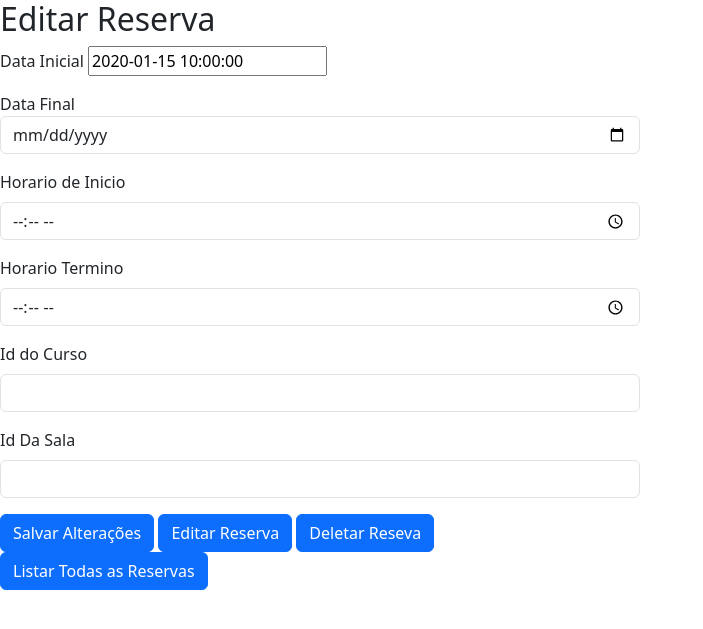
After one commit to dsdaniel-santana/sistema_agenda, a PHP site: page /editar_reserva.php?id=1 in a window 1280 px wide. The commit adds this page. Shown: the top 629 px of the page, without its empty margins (0-703 px from the left). Run offline with PHP 8.4, Linux system fonts and the light colour scheme; tables that the repository leaves empty hold one stand-in row (values such as "Sample post").

Commit message:
atualizando pdo

```diff
--- a/backend/dao/reservaDAO.php
+++ b/backend/dao/reservaDAO.php
@@ -35,6 +35,38 @@ class reservaDAO implements BaseDAO {
     }
   }
 
+//   public function getById($id){
+//     try{
+//         $sql = "SELECT * FROM reserva WHERE Id= :id";
+
+//         $stmt = $this->db->prepare($sql);
+
+//         $stmt->execute();
+
+//         $reservas = $stmt->fetchAll(PDO::FETCH_ASSOC);
+
+
+//         return array_map(function ($reserva) {
+//             return new reserva(
+//               $result['id'],
+//                        $result['data_incial'],
+//                        $result['data_final'],
+//                        $result['hora_inicio'],
+//                        $result['hora_finaliza'],
+//                        $result['curso_id'],
+//                        $result['sala_id']
+//             );
+//         }, $reservas);
+//     } catch (PDOException $e) {
+//         return [ ];
+//     }
+// }
+
+
+
+
+
+
   public function getAll(){
     try{
         $sql = "SELECT * FROM reserva";
@@ -51,7 +83,7 @@ class reservaDAO implements BaseDAO {
 
         return array_map(function ($reserva) {
             return new reserva(
-                null,
+                $reserva['id'],
                 $reserva['data_incial'],
                 $reserva['data_final'],
                 $reserva['hora_inicio'],
@@ -65,35 +97,12 @@ class reservaDAO implements BaseDAO {
     }
 }
 
-  // public function getAll(){
-  //   try {
-  //     $sql = "SELECT *FROM reserva";
-  //     $stmt = $this->db->prepare($sql);
-  //     $grupos = [];
-
-  //     while ($row = $stmt->fetch(PDO::FETCH_ASSOC)){
-  //           $grupos = new reserva(
-  //             null,
-  //             $row['data_incial'],
-  //             $row['data_final'],
-  //             $row['hora_inicio'],
-  //             $row['hora_finaliza'],
-  //             $row['curso_id'],
-  //             $row['sala_id']
-  //           );
-  //     }
-
-  //     return $grupos;
-  //   }catch (PDOException $e){
-  //     return [];
-  //   }
-  // }
 
 
   public function create($reserva) {
     try {
       $sql = "INSERT INTO reserva (data_incial, data_final, hora_inicio, hora_finaliza, curso_id, sala_id)
-      VALUES (:data_incial, :data_final, CURRENT_TIMESTAMP, :hora_inicio, :hora_finaliza, :curso_id, :sala_id)";
+      VALUES (:data_incial, :data_final, :hora_inicio, :hora_finaliza, :curso_id, :sala_id)";
 
       $stmt = $this->db->prepare($sql);
 
--- /dev/null
+++ b/editar_reserva.php
@@ -0,0 +1,97 @@
+<?php
+require_once 'backend/config/database.php';
+require_once 'backend/dao/reservaDAO.php';
+require_once 'backend/entity/reserva.php';
+
+$reservaDao = new reservaDAO();
+
+if (isset($_GET['id'])) {
+    $reservaid = $_GET['id'];
+    $reserva = $reservaDao->getById($reservaid);
+
+    if (!$reserva) {
+        echo "Reserva não encontrado.";
+        exit;
+    }
+} else {
+    echo "ID da reserva não fornecido.";
+    exit;
+}
+
+
+?>
+
+<!DOCTYPE html>
+<html lang="pt-br">
+
+<head>
+    <meta charset="UTF-8">
+    <meta name="viewport" content="width=device-width, initial-scale=1.0">
+    <title>Editar Reverva PHP</title>
+    <!--Bootstrap CDN-->
+    <link href="https://cdn.jsdelivr.net/npm/bootstrap@5.3.3/dist/css/bootstrap.min.css" rel="stylesheet" integrity="sha384-QWTKZyjpPEjISv5WaRU9OFeRpok6YctnYmDr5pNlyT2bRjXh0JMhjY6hW+ALEwIH" crossorigin="anonymous">
+
+    <!--Font Awesome CDN-->
+    <link rel="stylesheet" href="https://cdnjs.cloudflare.com/ajax/libs/font-awesome/6.5.2/css/all.min.css" integrity="sha512-SnH5WK+bZxgPHs44uWIX+LLJAJ9/2PkPKZ5QiAj6Ta86w+fsb2TkcmfRyVX3pBnMFcV7oQPJkl9QevSCWr3W6A==" crossorigin="anonymous" referrerpolicy="no-referrer" />
+
+</head>
+
+<body>
+
+    <div class="col-md-6">
+        <h2>Editar Reserva</h2>
+        <form action="" method="post">
+        <input type="hidden" name="type" value="register">
+            <div class="mb-3">
+                <label for="new_data_incial">Data Inicial</label>
+                <!-- <input type="date" class="form-control" id="new_data_incial" name="new_data_incial" > -->
+                <input type="text" id="nome" name="nome" value="<?php echo htmlspecialchars($reserva->getDataIncial(), ENT_QUOTES, 'UTF-8'); ?>">
+            </div>
+
+            <div class="mb-3">
+                <label for="new_data_final">Data Final</label>
+                <input type="date" class="form-control" id="new_data_final" name="new_data_final" >
+            </div>
+
+            <div class="mb-3">
+                <label for="new_hora_inicio" class="form-label">Horario de Inicio</label>
+                <input type="time" class="form-control" id="new_hora_inicio" name="new_hora_inicio" >
+            </div>
+
+            <div class="mb-3">
+                <label for="new_hora_finaliza" class="form-label">Horario Termino</label>
+                <input type="time" class="form-control" id="new_hora_finaliza" name="new_hora_finaliza" >
+            </div>
+
+            <div class="mb-3">
+                <label for="new_curso_id" class="form-label">Id do Curso</label>
+                <input type="number" class="form-control" id="new_curso_id" name="new_curso_id" >
+            </div>
+
+            <div class="mb-3">
+                <label for="new_sala_id" class="form-label">Id Da Sala</label>
+                <input type="number" class="form-control" id="new_sala_id" name="new_sala_id" >
+            </div>
+
+            <button type="submit" class="btn btn-primary">Salvar Alterações</button>
+            <button type="submit" class="btn btn-primary">Editar Reserva</button>
+            <button type="submit" class="btn btn-primary">Deletar Reseva</button>
+            <button type="button" class="btn btn-primary" onclick="window.location.href='consultar_reserva.php?action=listar';">Listar Todas as Reservas</button>
+
+
+
+        </form>
+
+
+
+
+
+
+
+    </div>
+
+
+
+</body>
+
+</html>
--- a/index.php
+++ b/index.php
@@ -33,6 +33,7 @@ if ($_SERVER["REQUEST_METHOD"] == "POST" && isset($_POST['date'])) {
     <div>
         <h1>Listar</h1>
         <ul>
+            <li><a href="editar_reserva.php">Editar Reserva</a></li>
             <li><a href="consultar_reserva.php?action=listar">Salas Reservadas</a></li>
             <li><a href="#">Salas Disponiveis</a></li>
             <li><a href="#">Lista Peridos</a></li>
```
Also changed, not shown: consultar_reserva.php (+48 -14 lines).
